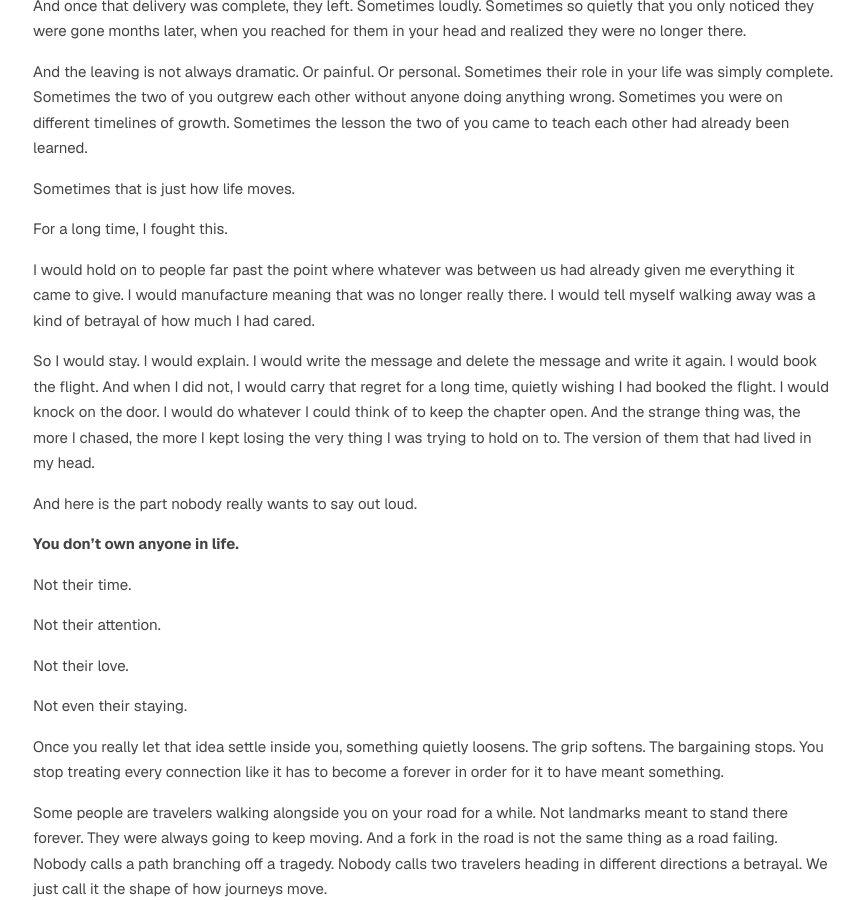
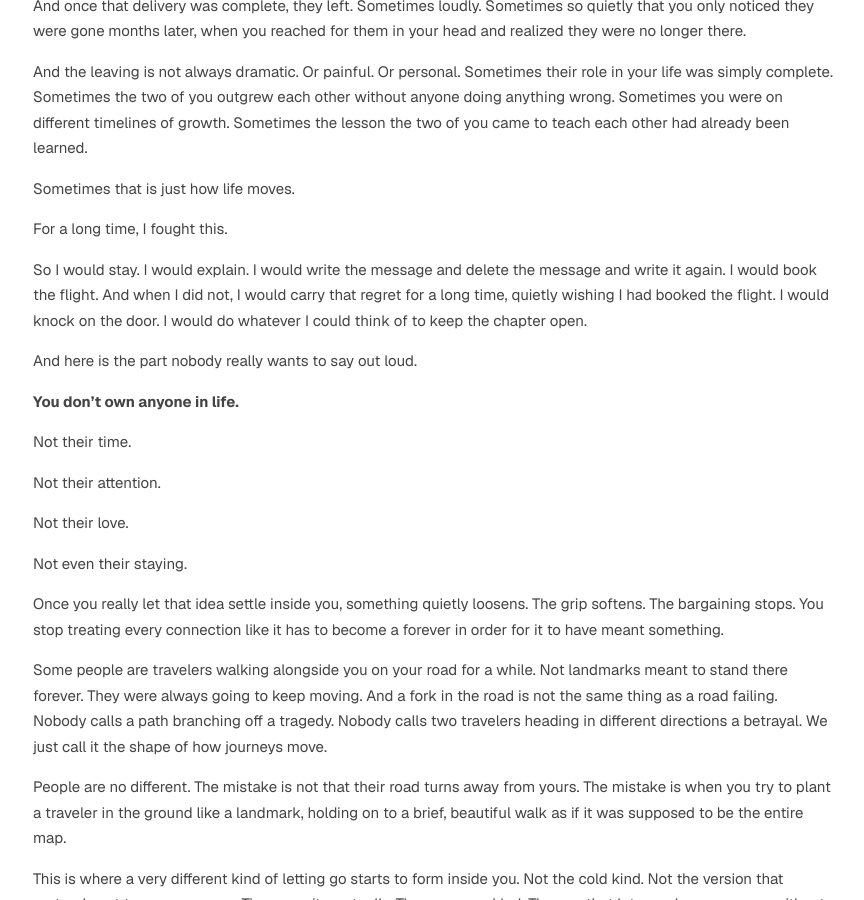
Before and after one commit to trmanish/trmanish.github.io, a Jekyll site: the page built from _posts/2026-05-14-the-purpose-of-life-is-people-letting-them-go-is-the-goal.md, in a window 1280 px wide and 900 px high, scrolled down 5087 px. Shown: the whole window, without its empty margins (207-1071 px from the left). Built offline with Jekyll 4.4.1, drawn with Linux system fonts in a browser that asks for light colours.

Commit message:
Trim hold-on-to-people paragraph and chase-losing line

```diff
--- a/_posts/2026-05-14-the-purpose-of-life-is-people-letting-them-go-is-the-goal.md
+++ b/_posts/2026-05-14-the-purpose-of-life-is-people-letting-them-go-is-the-goal.md
@@ -131,9 +131,7 @@
 
 For a long time, I fought this.
 
-I would hold on to people far past the point where whatever was between us had already given me everything it came to give. I would manufacture meaning that was no longer really there. I would tell myself walking away was a kind of betrayal of how much I had cared.
-
-So I would stay. I would explain. I would write the message and delete the message and write it again. I would book the flight. And when I did not, I would carry that regret for a long time, quietly wishing I had booked the flight. I would knock on the door. I would do whatever I could think of to keep the chapter open. And the strange thing was, the more I chased, the more I kept losing the very thing I was trying to hold on to. The version of them that had lived in my head.
+So I would stay. I would explain. I would write the message and delete the message and write it again. I would book the flight. And when I did not, I would carry that regret for a long time, quietly wishing I had booked the flight. I would knock on the door. I would do whatever I could think of to keep the chapter open.
 
 And here is the part nobody really wants to say out loud.
 
```
